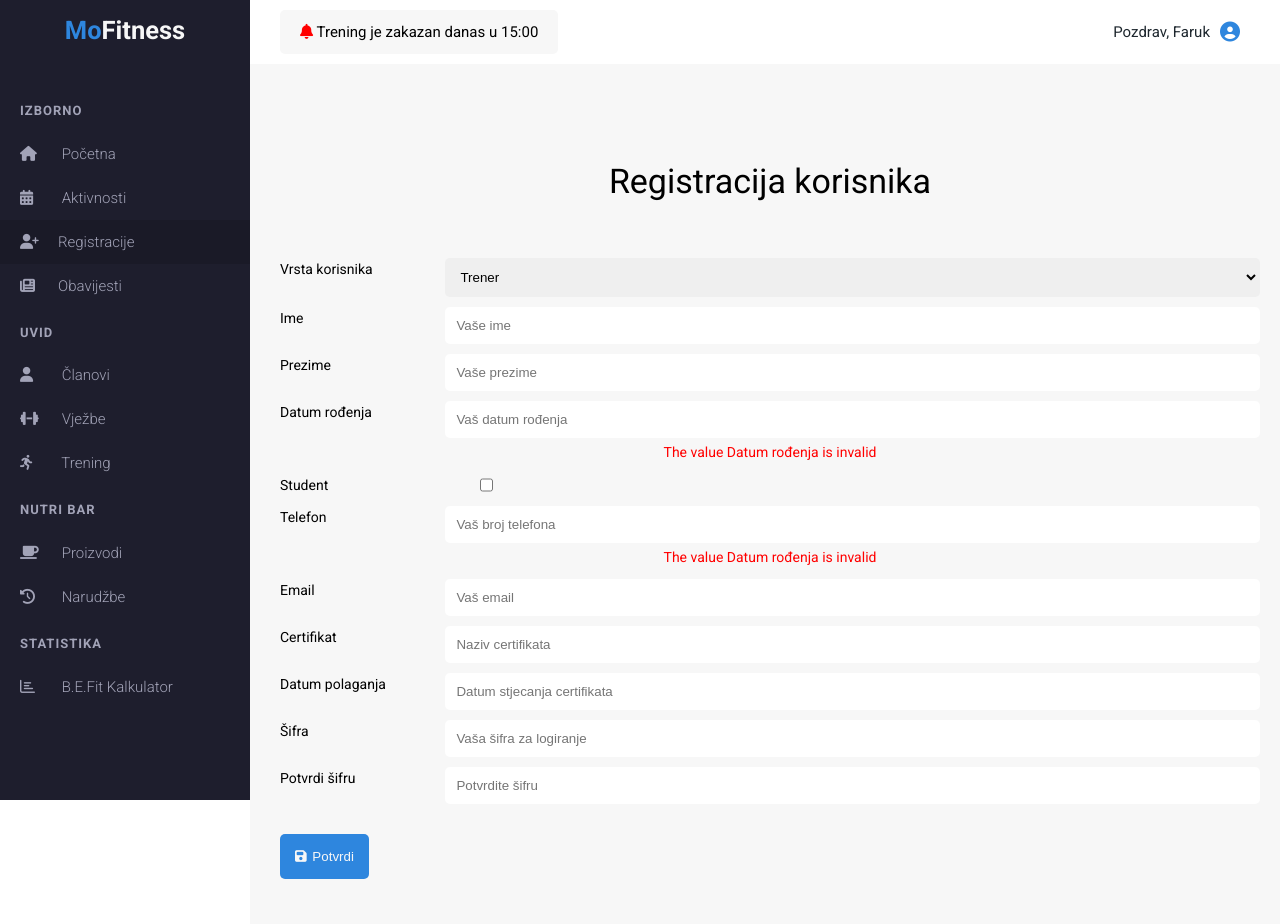
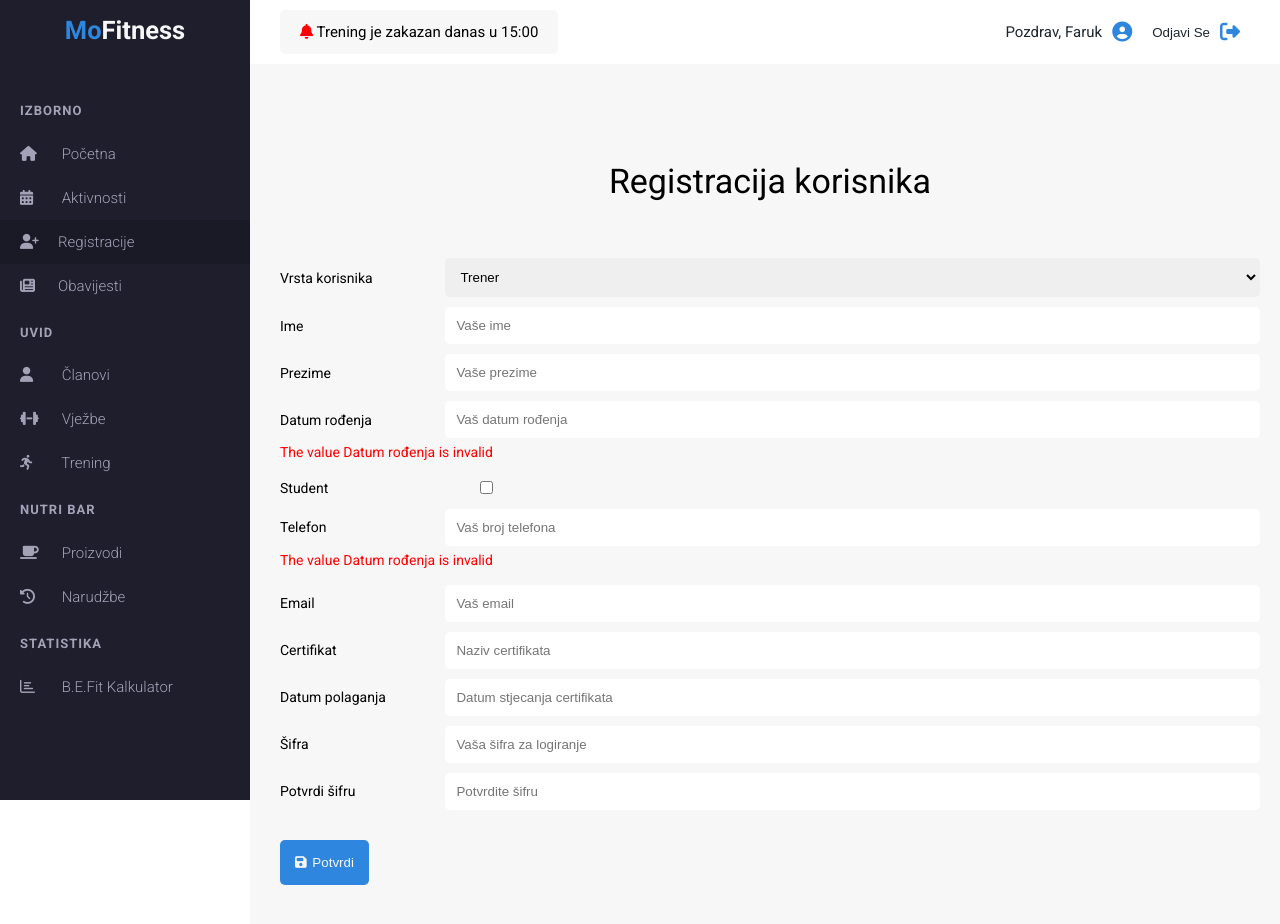
Before and after one commit to farukobradovic/seminarski_template, a website: page registracije.html in a window 1280 px wide. Drawn offline with Linux system fonts and the light colour scheme.

Commit message:
update button i alerti

```diff
--- a/registracije.html
+++ b/registracije.html
@@ -99,6 +99,11 @@
             <a href="myProfile.html" class="info-badge"
               >Pozdrav, Faruk <i class="fas fa-user-circle"></i
             ></a>
+            <form method="post" asp-action="logout" asp-controller="account">
+              <button class="info-badge button-link">
+                Odjavi Se <i class="fas fa-sign-out-alt"></i>
+              </button>
+            </form>
           </div>
         </div>
         <div class="container-no-flex">
--- a/sass/pages/_home.scss
+++ b/sass/pages/_home.scss
@@ -1,12 +1,17 @@
 a {
   text-decoration: none;
+}
+.button-link {
+  cursor: pointer;
+  border: none;
+  background: #fff;
 }
 .message-danger {
   font-size: 1.4rem;
   color: red;
-  // width: 100%;
+  width: 100%;
   // padding-left: 20rem;
-  margin-top: 0.3rem;
+  margin: 0.3rem 0;
 }
 .linkButton {
   font-size: 1.3rem;
@@ -746,6 +751,7 @@ a {
           .upper {
             display: flex;
             width: 100%;
+            align-items: center;
           }
           #student {
             width: auto;
```
Also changed, not shown: css/style.css.
